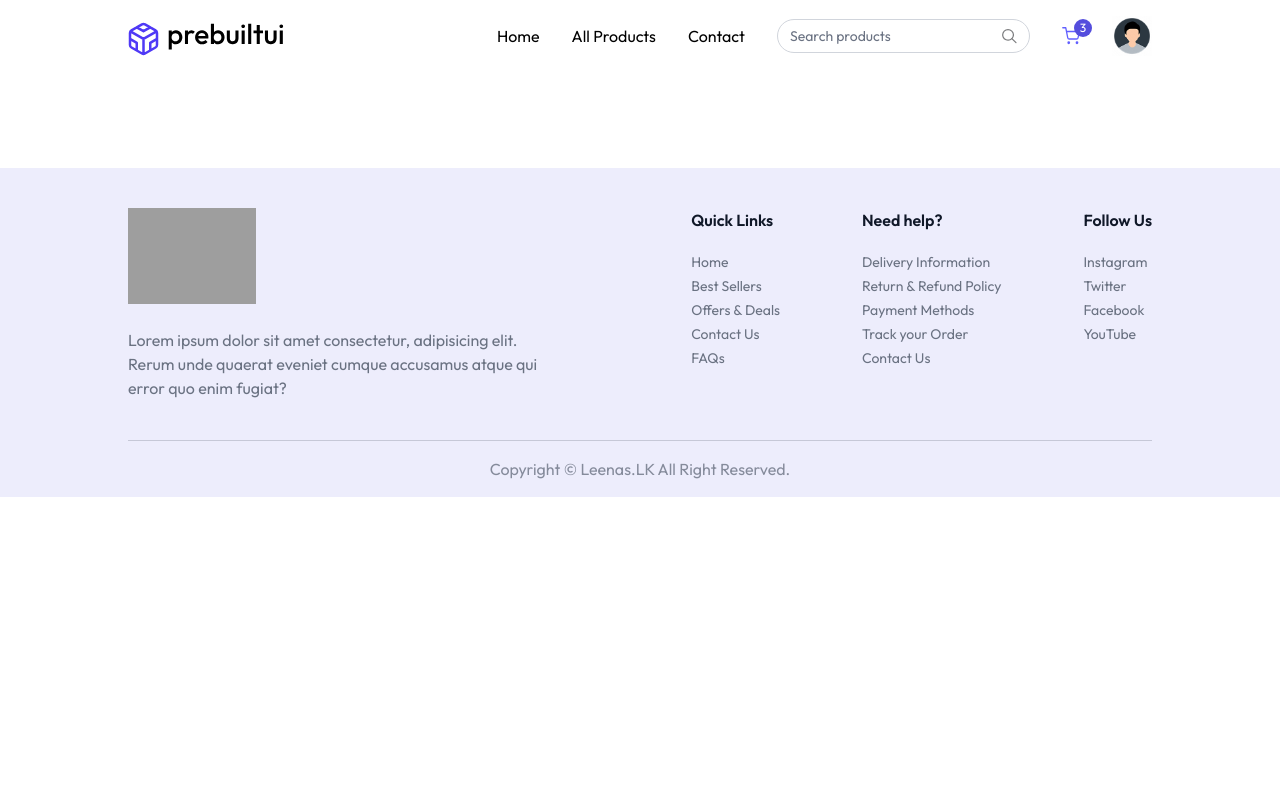
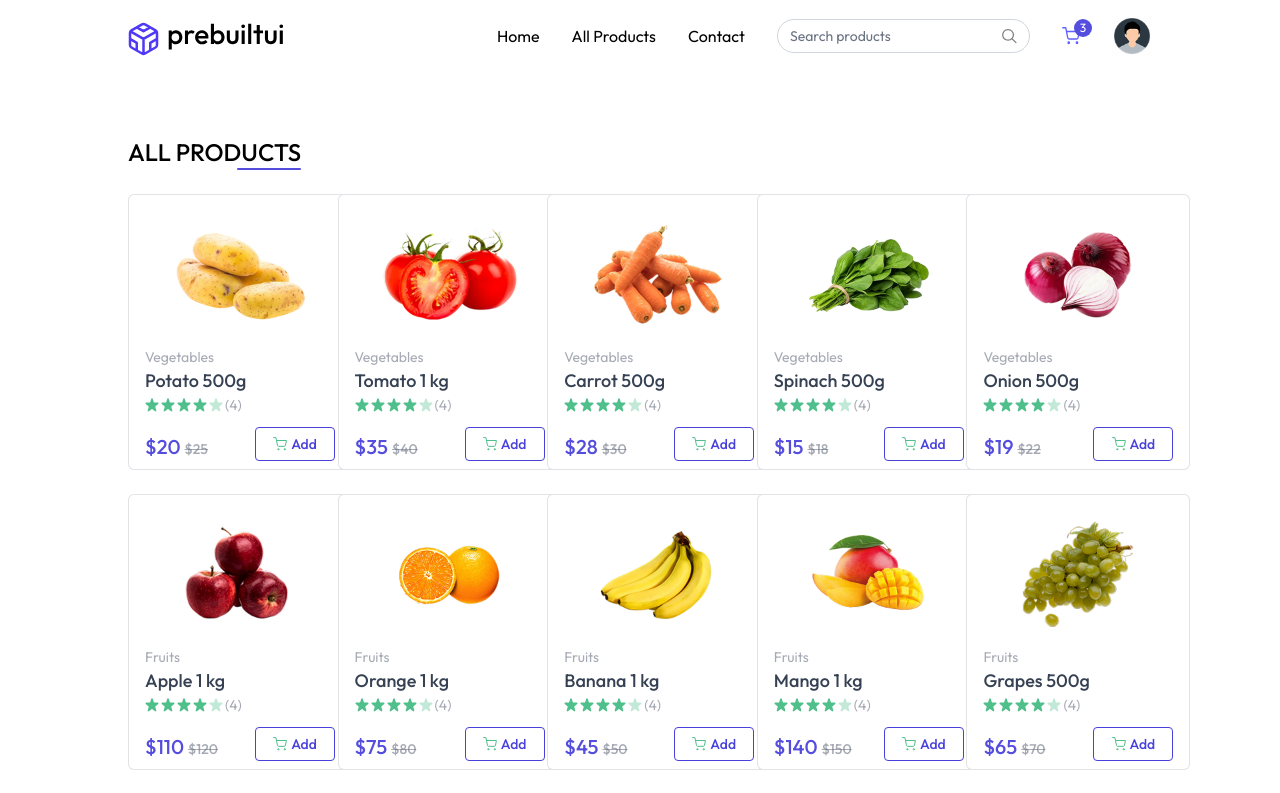
Before and after one commit to alvinistan/Grocery_Platform, a React (Vite) app in the folder client/: page /products in a window 1280 px wide. Shown: the top 793 px of the page. Built offline with nearby package versions, Linux system fonts and the light colour scheme; grey boxes are pictures that could not be loaded.

Commit message:
Add products

```diff
--- a/client/src/App.jsx
+++ b/client/src/App.jsx
@@ -6,6 +6,7 @@
 import Footer from "./components/Footer";
 import { useAppContext } from "./context/AppContext";
 import Login from "./components/Login";
+import AllProducts from "./pages/AllProducts";
 
 const App = () => {
 
@@ -21,6 +22,7 @@
       <div className={`${isSellerPath ? " " : "px-6 md:px-12 lg:px-24 xl:px-32"}`}>
         <Routes>
           <Route path="/" element = {<Home />} />
+          <Route path="/products" element = {<AllProducts />} />
         </Routes>
       </div>
       {!isSellerPath && <Footer />}
--- a/client/src/components/Navbar.jsx
+++ b/client/src/components/Navbar.jsx
@@ -1,16 +1,23 @@
-import React, { useContext } from "react";
+import React, { useContext, useEffect } from "react";
 import { NavLink } from "react-router-dom";
 import { assets } from "../assets/assets";
 import { useAppContext } from "../context/AppContext";
 
 const Navbar = () => {
     const [open, setOpen] = React.useState(false);
-    const { user, setUser, showUserLogin, setShowUserLogin, navigate } = useAppContext();
+    const { user, setUser, showUserLogin, setShowUserLogin, navigate, setSearchQuery,searchQuery } = useAppContext();
 
     const logout = async () => {
         setUser(null);
         navigate('/logout');
     }
+
+    useEffect(() => {
+      if(searchQuery > 0){
+        navigate('/products')
+      }
+
+    },[searchQuery])
 
 
   return (
@@ -44,7 +51,7 @@
         <NavLink to="/">Contact</NavLink>
 
         <div className="hidden lg:flex items-center text-sm gap-2 border border-gray-300 px-3 rounded-full">
-          <input
+          <input onChange={(e) =>setSearchQuery(e.target.value) }
             className="py-1.5 w-full bg-transparent outline-none placeholder-gray-500"
             type="text"
             placeholder="Search products"
--- a/client/src/context/AppContext.jsx
+++ b/client/src/context/AppContext.jsx
@@ -14,6 +14,7 @@
     const [showUserLogin, setShowUserLogin] = useState(false);
     const [products, setProducts] = useState([]);
     const [cartItems, setCartItems] = useState({});
+    const [searchQuery, setSearchQuery] = useState({})
 
     //Fetch products from backend (for now using dummy data)
     const fetchProduct = async () => {
@@ -52,6 +53,7 @@
         toast.success("Product removed from cart!");
     }
 
+
     useEffect(() => {
         fetchProduct();
     },[]);
@@ -60,6 +62,7 @@
         // Add any global state or functions here
         navigate, user, setUser, seller, setSeller, showUserLogin, setShowUserLogin,
         products,setProducts, currency, addToCart, updateCartItem, removeFromCart, cartItems
+        , searchQuery, setSearchQuery
     }
     return (
         <AppContext.Provider value={value}>
--- /dev/null
+++ b/client/src/pages/AllProducts.jsx
@@ -0,0 +1,37 @@
+import React, { useEffect, useState } from "react";
+import { useAppContext } from "../context/AppContext";
+import ProductCard from "../components/ProductCard";
+
+const AllProducts = () => {
+  const { products, searchQuery, setSearchQuery } = useAppContext();
+  const [filteredProducts, setFilteredProducts] = useState([]);
+
+  useEffect(() => {
+    if (searchQuery.length > 0) {
+      setFilteredProducts(
+        products.filter(product =>
+          product.name.toLowerCase().includes(searchQuery.toLowerCase())
+        )
+      );
+    } else {
+        setFilteredProducts(products)
+    }
+  }, [products, searchQuery]);
+
+  return (
+    <div className="mt-16 flex flex-col">
+      <div className="flex flex-col items-end w-max">
+        <p className="text-2xl font-medium uppercase">All Products</p>
+        <div className="w-16 h-0.5 bg-primary rounded-full"></div>
+      </div>
+
+      <div className="grid grid-cols-2 sm:grid-cols-3 md:grid-cols-4 gap-3 md:gap-6 lg:grid-cols-5 mt-6">
+        {filteredProducts.filter((product) => product.inStock).map((product,index) => (
+            <ProductCard key={index} product={product}/>
+        ))}
+      </div>
+    </div>
+  );
+};
+
+export default AllProducts;
```
